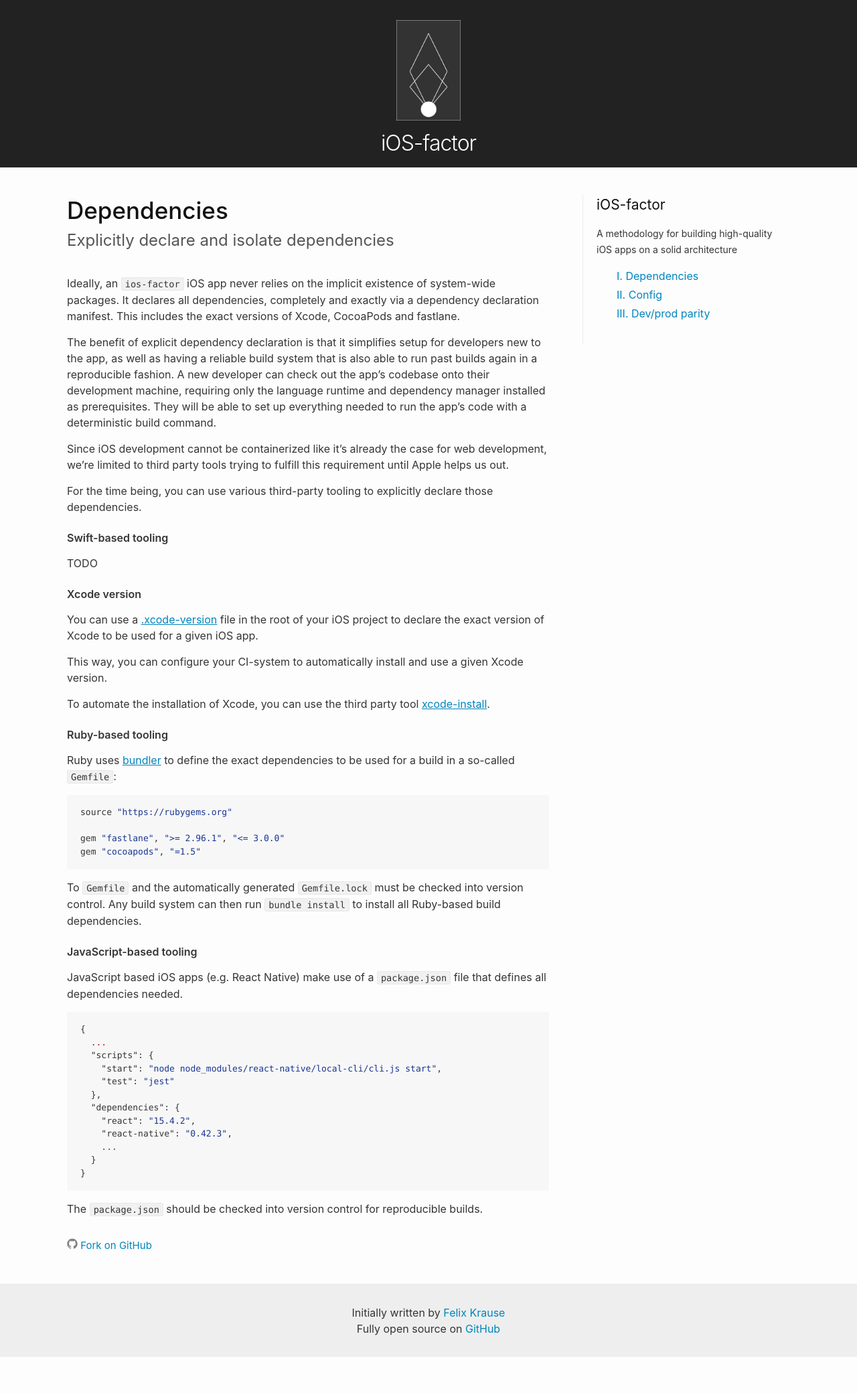
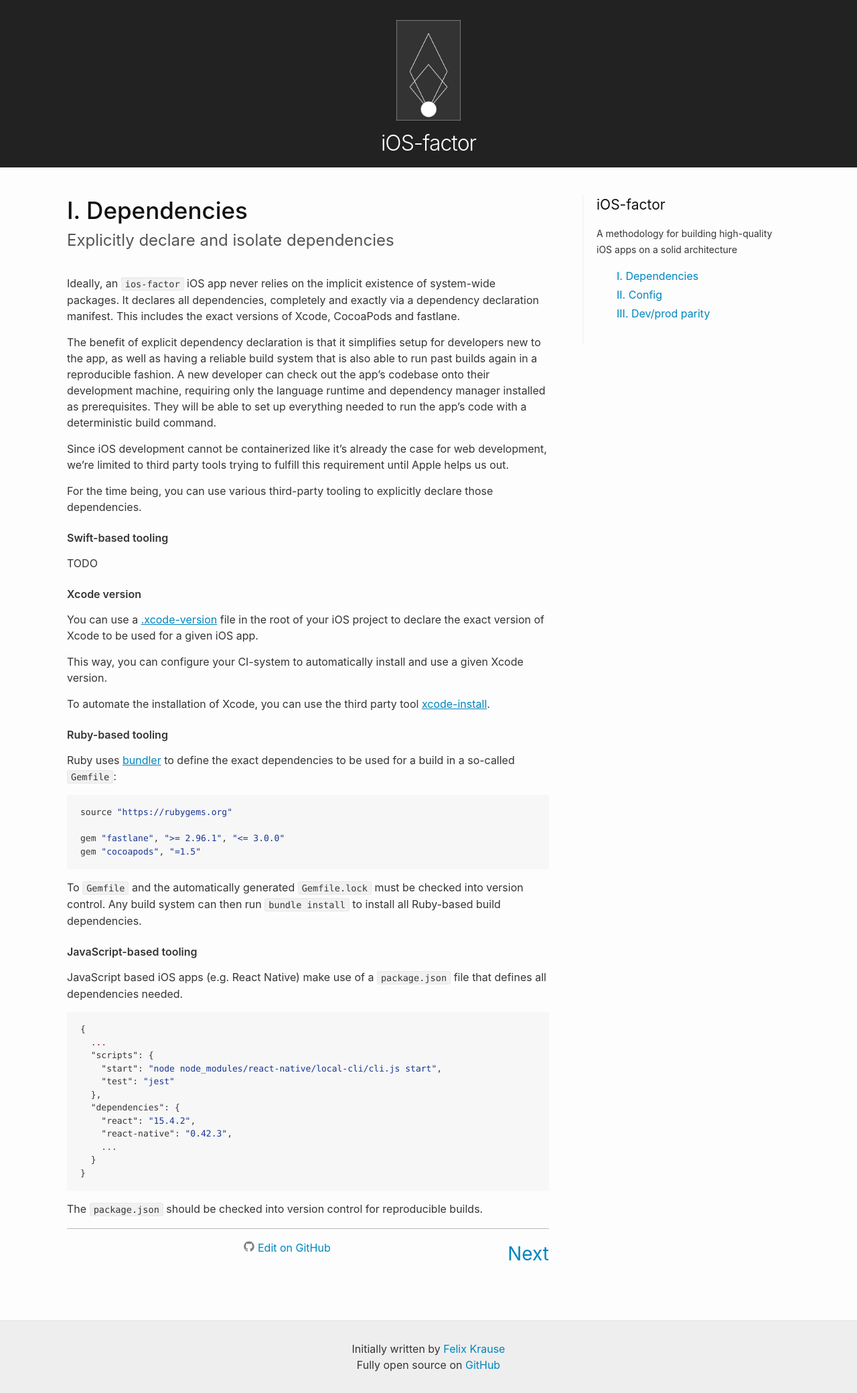
Before and after one commit to ios-factor/ios-factor.com, a Jekyll site: the page built from factors/dependencies.md, in a window 1280 px wide. Shown: the whole page at 67% size. Built offline with Jekyll 4.4.1, drawn with Linux system fonts in a browser that asks for light colours; before the commit the page ends 2026 px from its top, so only the background shows below that.

Commit message:
Add automatic subtitles & next & previous links

```diff
--- a/_includes/fork.html
+++ b/_includes/fork.html
@@ -1,4 +1,4 @@
 <a href="https://github.com/ios-factor/ios-factor.com/edit/master/{{ page.path }}" target="_blank" class="forkButton">
   {% include icon-github.svg %}
-  Fork on GitHub
+  Edit on GitHub
 </a>
--- a/_layouts/post.html
+++ b/_layouts/post.html
@@ -1,25 +1,46 @@
 ---
 layout: page
 ---
+{% for factor in site.data.factors %}
+  {% assign currentFactorURL = "/" | append: factor.link %}
+  {% if currentFactorURL == page.url %}
+    {% assign subtitle = factor.subtitle %}
+    {% assign index = factor.index %}
+
+    {% assign nextLink = site.data.factors[forloop.index].link %}
+
+    {% assign previousIndex = forloop.index | minus: 2 %}
+    {% if previousIndex >= 0 %}
+      {% assign previousLink = site.data.factors[previousIndex].link %}
+    {% endif %}
+  {% endif %}
+{% endfor %}
+
 <article class="post" itemscope itemtype="http://schema.org/BlogPosting">
   <header class="post-header">
-    <h1 class="post-title" itemprop="name headline">{{ page.title | escape }}</h1>
-    <p class="post-meta">
+    <h1 class="post-title" itemprop="name headline">
+      {{ index }}. {{ page.title | escape }}
+    </h1>
   </header>
 
   <div class="post-content" itemprop="articleBody">
-
     <h2 class="factor-slogan">
-      Explicitly declare and isolate dependencies
+      {{ subtitle }}
     </h2>
 
     {{ content }}
+
+    <hr />
+    <div class="pager">
+      {% if previousLink %}
+        <a class="previous" href="{{previousLink}}">Previous</a>
+      {% endif %}
+
+      {% include fork.html %}
+
+      {% if nextLink %}
+        <a class="next" href="{{nextLink}}">Next</a>
+      {% endif %}
+    </div>
   </div>
-
-  <p class="extra-info">
-    {% if page.tags.size > 0 %}
-      Tags: {{ page.tags | join: ', ' }} &nbsp; | &nbsp;
-    {% endif %}
-    {% include fork.html %}
-  </p>
 </article>
--- a/assets/main.scss
+++ b/assets/main.scss
@@ -25,6 +25,25 @@
   }
 
   display: none;
+}
+
+.pager {
+  text-align: center; /* for the GitHub button */
+  height: 60px;
+
+  a {
+    text-decoration: none;
+  }
+
+  .next {
+    float: right;
+    font-size: 28px;
+  }
+
+  .previous {
+    float: left;
+    font-size: 28px;
+  }
 }
 
 .video-box {
```
Also changed, not shown: factors/config.md (added, +39 -0 lines), README.md.
